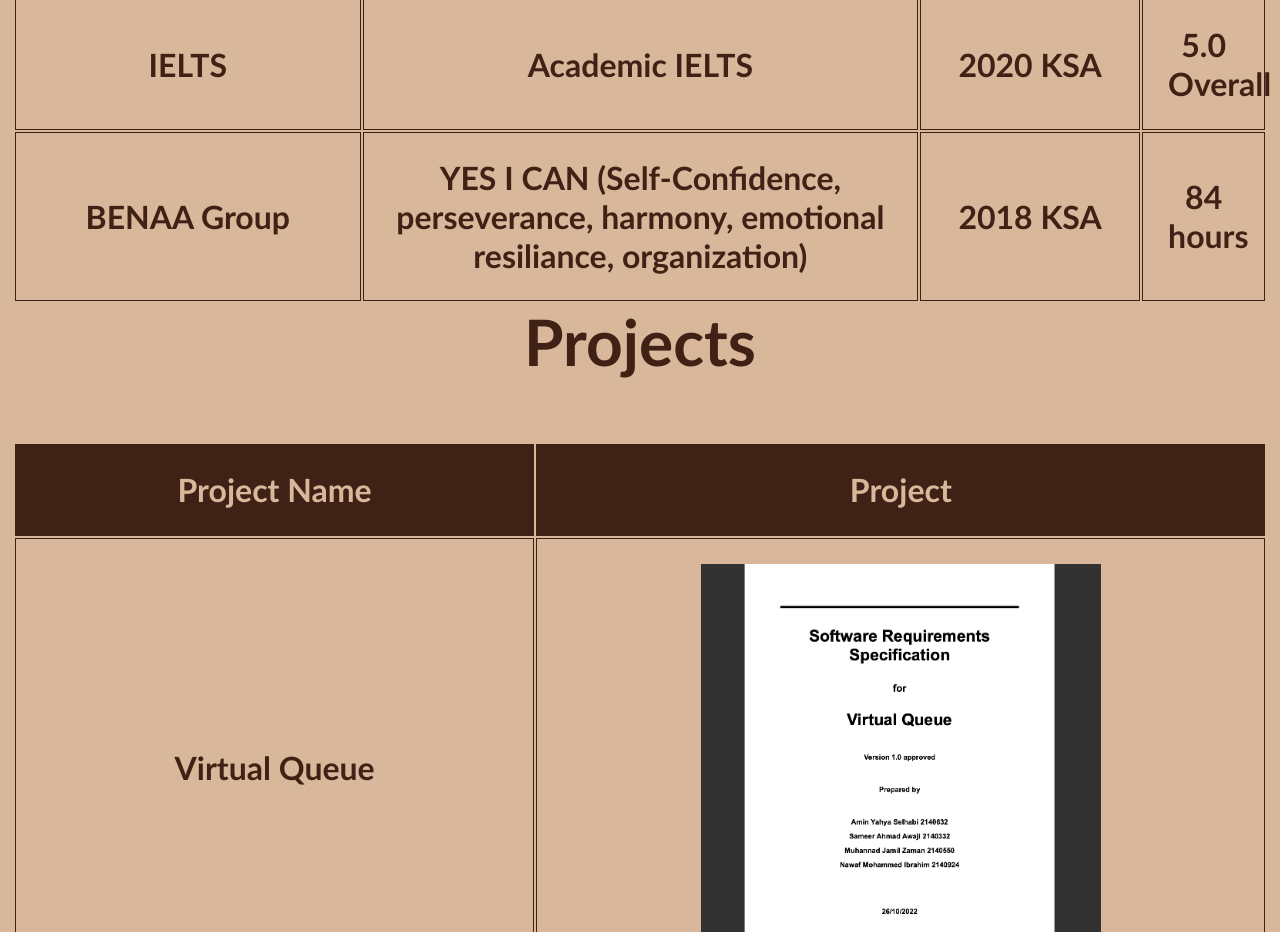
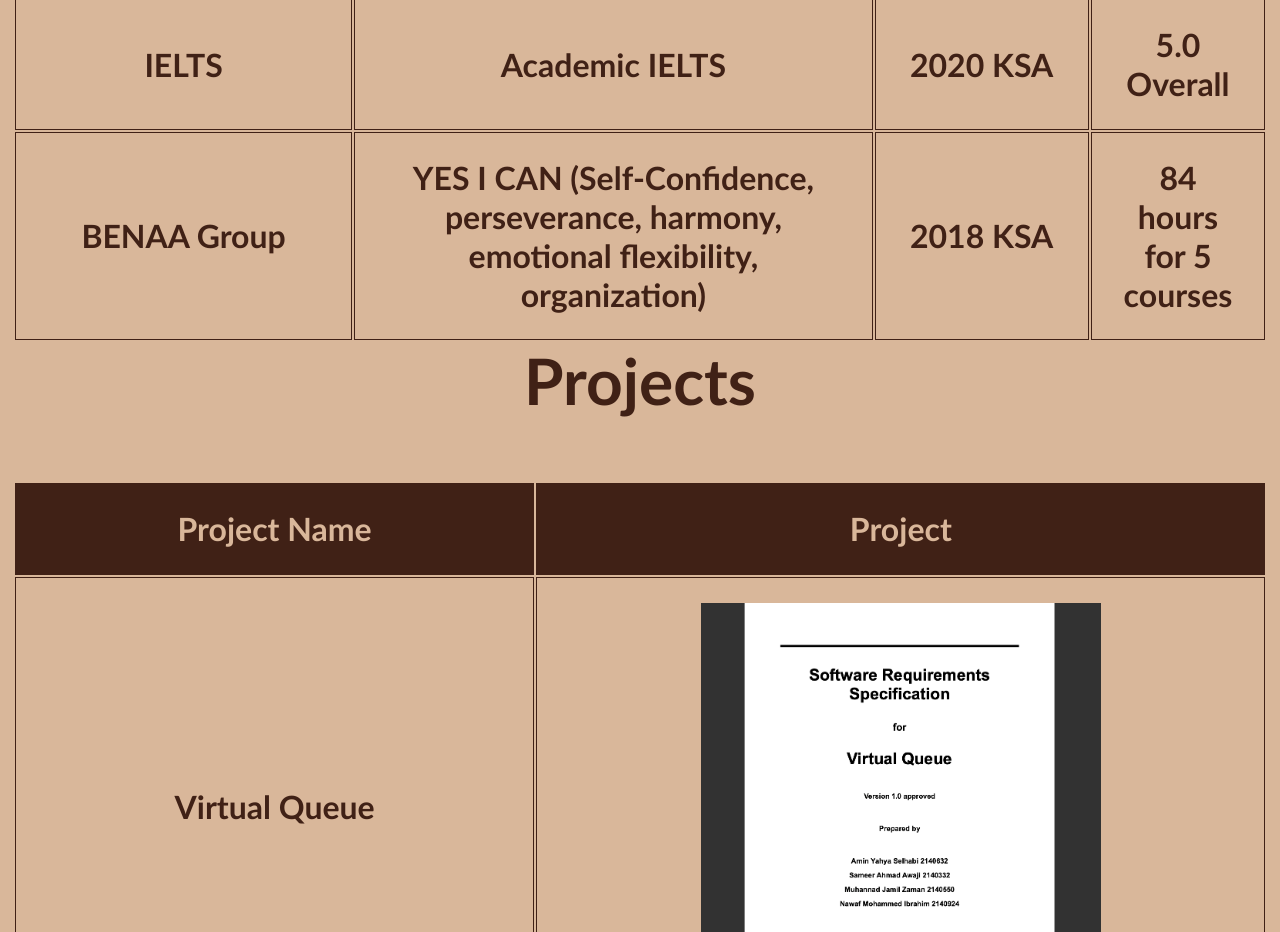
Before and after one commit to SameerAwaji/myResume, a plain HTML site: page index.html in a window 1280 px wide. Shown: the part 5021-5953 px from the top of the page. Drawn offline with Linux system fonts and the light colour scheme.

Commit message:
adding Benaa courses and other

```diff
--- a/index.html
+++ b/index.html
@@ -182,10 +182,10 @@
               <td>BENAA Group</td>
               <td>
                 YES I CAN (Self-Confidence, perseverance, harmony, emotional
-                resiliance, organization)
+                flexibility, organization)
               </td>
               <td>2018 KSA</td>
-              <td>84 hours</td>
+              <td>84 hours for 5 courses</td>
             </tr>
           </tbody>
         </table>
```
